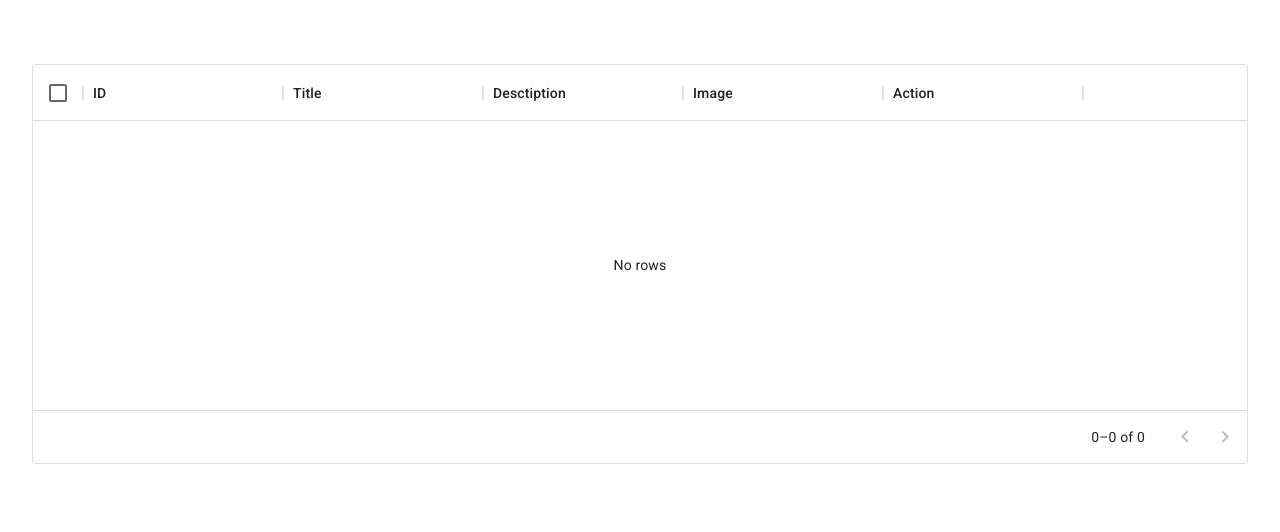
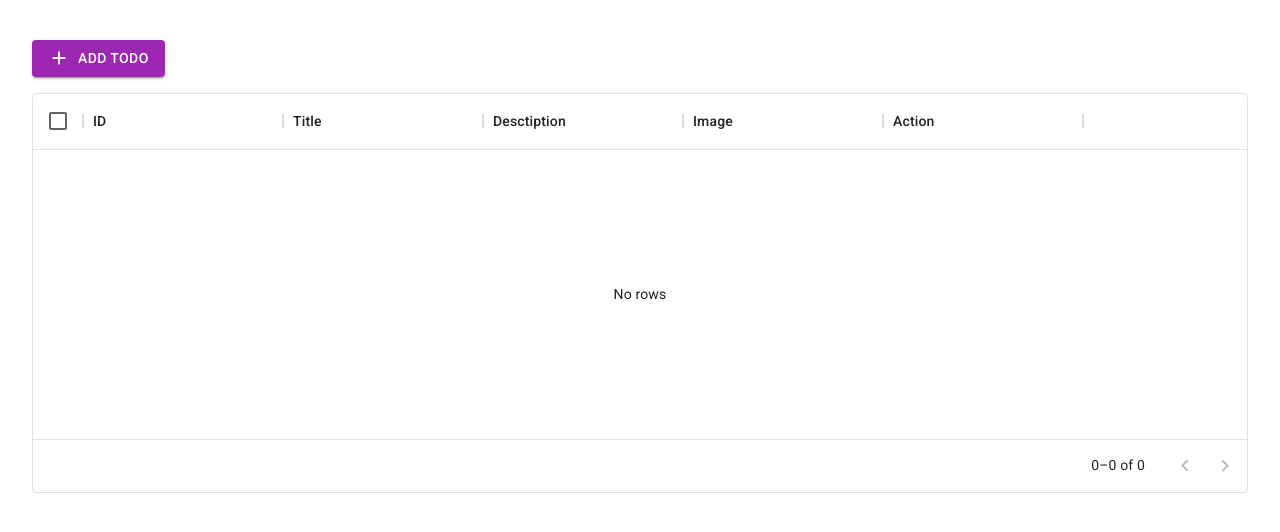
Before and after one commit to RiddhiParmar98/todo-app, a React (Create React App) app: page /todolist in a window 1280 px wide. Shown: the top 532 px of the page. Built offline with nearby package versions, Linux system fonts and the light colour scheme.

Commit message:
crud done with navigation

```diff
--- a/package.json
+++ b/package.json
@@ -23,6 +23,7 @@
     "react-toastify": "^9.1.1",
     "redux-persist": "^6.0.0",
     "styled-components": "^5.3.6",
+    "sweetalert2": "^11.6.8",
     "web-vitals": "^2.1.4",
     "yup": "^0.32.11"
   },
--- a/src/App.js
+++ b/src/App.js
@@ -7,12 +7,11 @@ import { ToastContainer } from "react-toastify";
 import "react-toastify/dist/ReactToastify.min.css";
 import { Route, Routes } from "react-router-dom";
 
-
 const publicRoutesOptions = [
   { component: <Login />, path: "/" },
+  { component: <TodoList />, path: "/todolist" },
   { component: <TodoForm />, path: "/addtodo" },
-  { component: <TodoList />, path: "/todolist" },
-  { component: <TodoForm />, path: "/edittodo:id" },
+  { component: <TodoForm isEdit />, path: "/edittodo/:id" },
 ];
 
 function App() {
--- a/src/Pages/todo/TodoList.js
+++ b/src/Pages/todo/TodoList.js
@@ -1,14 +1,38 @@
-import React from "react";
-import { DataGrid, GridColDef, GridValueGetterParams } from "@mui/x-data-grid";
+import { DataGrid } from "@mui/x-data-grid";
 import { useDispatch, useSelector } from "react-redux";
-import { Box } from "@mui/material";
+import { Box, Button } from "@mui/material";
 import DeleteIcon from "@mui/icons-material/Delete";
 import EditIcon from "@mui/icons-material/Edit";
-import { editTodo } from "./TodoSlice";
+import AddIcon from "@mui/icons-material/Add";
+import { deleteTodo } from "./TodoSlice";
+import { useNavigate } from "react-router-dom";
+import Swal from "sweetalert2";
 
 const TodoList = () => {
   const todo = useSelector((state) => [...state.todos]);
   const dispatch = useDispatch();
+  const navigate = useNavigate();
+  const handleAddList = () => {
+    navigate("/addtodo");
+  };
+  const handleEditTodo = (event, id) => {
+    navigate(`/edittodo/${id}`);
+  };
+
+  const handleDelete = (event, id) => {
+    Swal.fire({
+      title: "Are you sure you want to delete this?",
+      // text: "You won't be able to revert this!",
+      icon: "warning",
+      showCancelButton: true,
+      confirmButtonColor: "#3085d6",
+      cancelButtonColor: "#d33",
+      confirmButtonText: "Yes, delete it!",
+    }).then((result) => {
+      dispatch(deleteTodo(id));
+    });
+  };
+
   const columns = [
     { field: "id", headerName: "ID", width: 200 },
     { field: "title", headerName: "Title", width: 200 },
@@ -32,14 +56,14 @@ const TodoList = () => {
             <EditIcon
               sx={{ color: "blue", fontSize: 20, cursor: "pointer" }}
               onClick={(event) => {
-                dispatch(editTodo(cellValues.id));
+                handleEditTodo(event, cellValues.id);
               }}
             />
             <DeleteIcon
               sx={{ color: "red", fontSize: 20, cursor: "pointer", ml: 2 }}
-              // onClick={(event) => {
-              //   handleDelete(event, cellValues.row.user_id);
-              // }}
+              onClick={(event) => {
+                handleDelete(event, cellValues.id);
+              }}
             />
           </>
         );
@@ -48,9 +72,29 @@ const TodoList = () => {
   ];
 
   return (
+    <>
       <Box
         sx={{
-        my: 8,
+          my: 2,
+          mt: 5,
+          mx: 4,
+          display: "flex",
+        }}
+      >
+        <Button variant="contained" color={"secondary"} onClick={handleAddList}>
+          <AddIcon
+            sx={{
+              mr: 1,
+              color: "white",
+              fontSize: 22,
+            }}
+          />
+          Add TODO
+        </Button>
+      </Box>
+      <Box
+        sx={{
+          my: 2,
           mx: 4,
           display: "flex",
           flexDirection: "column",
@@ -67,6 +111,7 @@ const TodoList = () => {
           />
         </div>
       </Box>
+    </>
   );
 };
 
--- a/src/Pages/todo/TodoSlice.js
+++ b/src/Pages/todo/TodoSlice.js
@@ -1,4 +1,4 @@
-import { createSlice } from "@reduxjs/toolkit";
+import { createSlice, current } from "@reduxjs/toolkit";
 
 const initialState = {
   todos: [],
@@ -10,14 +10,19 @@ export const todoSlice = createSlice({
   reducers: {
     createTodo: (state, action) => {
       state.todos = [...state.todos, action.payload];
-      console.log("state.todos :>> ", state.todos, action.payload);
     },
     editTodo: (state, action) => {
-      // // console.log('state', state)
-      // const filterdata = state.todos.filter(
-      //   (todoItem, index) => todoItem.id === action.payload
-      // );
-      // console.log("state.todos :>> ", state.todos, action.payload, filterdata);
+      const index = current(state.todos).findIndex(
+        (todoItem, idx) => todoItem.id === action.payload.id
+      );
+      let cloneData = [...current(state.todos)];
+      cloneData.splice(index, 1, action.payload);
+      state.todos = [...cloneData];
+    },
+    deleteTodo: (state, action) => {
+      state.todos = current(state.todos).filter(
+        (data, idx) => data.id !== action.payload
+      );
     },
   },
 });
--- a/src/Pages/todo/index.js
+++ b/src/Pages/todo/index.js
@@ -1,7 +1,7 @@
 import React, { useRef } from "react";
 import AddIcon from "@mui/icons-material/Add";
 import { useDispatch, useSelector } from "react-redux";
-import { createTodo } from "./TodoSlice";
+import { createTodo, editTodo } from "./TodoSlice";
 import {
   Box,
   FormControl,
@@ -14,15 +14,26 @@ import {
 import InputControl from "../InputControl";
 import { Formik } from "formik";
 import * as Yup from "yup";
+import { useNavigate } from "react-router-dom";
+import { useParams } from "react-router-dom";
 
-const TodoForm = () => {
+const TodoForm = (props) => {
+  const { isEdit } = props;
+  const todo = useSelector((state) => [...state.todos]);
+  const param = useParams();
   const fileRef = useRef(null);
+  const updateDataIndex = todo.findIndex(
+    (todoItem) => todoItem.id === param.id
+  );
   const dispatch = useDispatch();
+  const navigate = useNavigate("");
   const handleClick = () => {
     fileRef.current.click();
   };
 
-  const intialValue = {
+  const intialValue = isEdit
+    ? todo[updateDataIndex]
+    : {
         title: "",
         description: "",
         imageUrl: "",
@@ -38,6 +49,9 @@ const TodoForm = () => {
   });
 
   const handleSubmit = (values, { isSubmitting }) => {
+    if (isEdit) {
+      dispatch(editTodo(values));
+    } else {
       const id = `id${Math.floor(Math.random() * 1000000000)}`;
       const date = new Date();
       const newTodo = {
@@ -46,12 +60,17 @@ const TodoForm = () => {
         ...values,
       };
       dispatch(createTodo(newTodo));
+    }
+    navigate("/todolist");
   };
 
   const handleImageUpload = (event, setFieldValue) => {
-    const imageUrl = URL.createObjectURL(event.target.files[0]);
-    console.log(imageUrl);
-    setFieldValue("imageUrl", imageUrl);
+    const file = event.target.files[0];
+    var reader = new FileReader();
+    reader.onload = function () {
+      setFieldValue("imageUrl", reader.result);
+    };
+    reader.readAsDataURL(file);
   };
 
   return (
```
Also changed, not shown: src/index.js (+4 -7 lines), 1 other file (tests, documents, lock files or other folders). Lines whose indentation alone changed are shown as unchanged.
